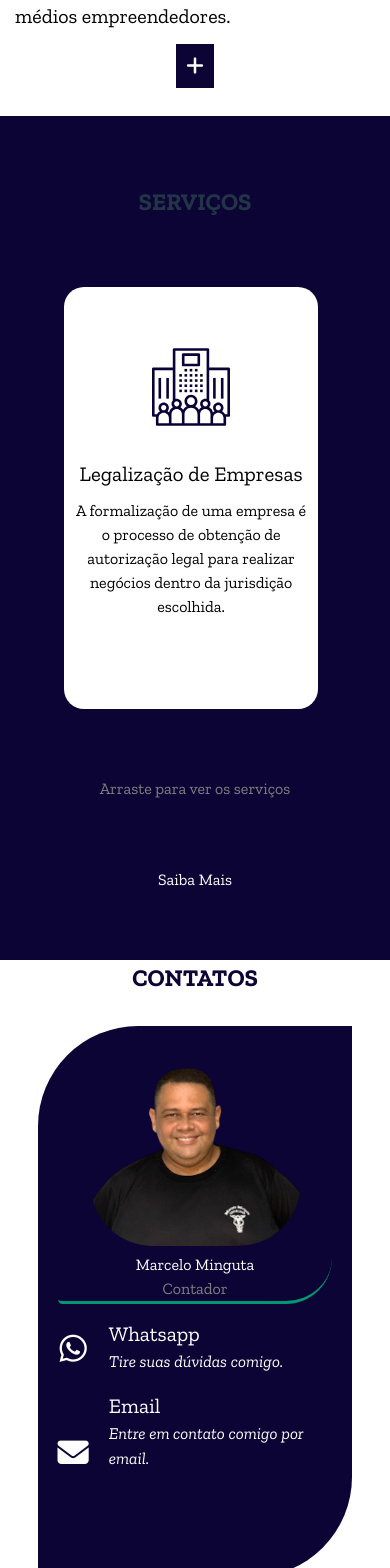
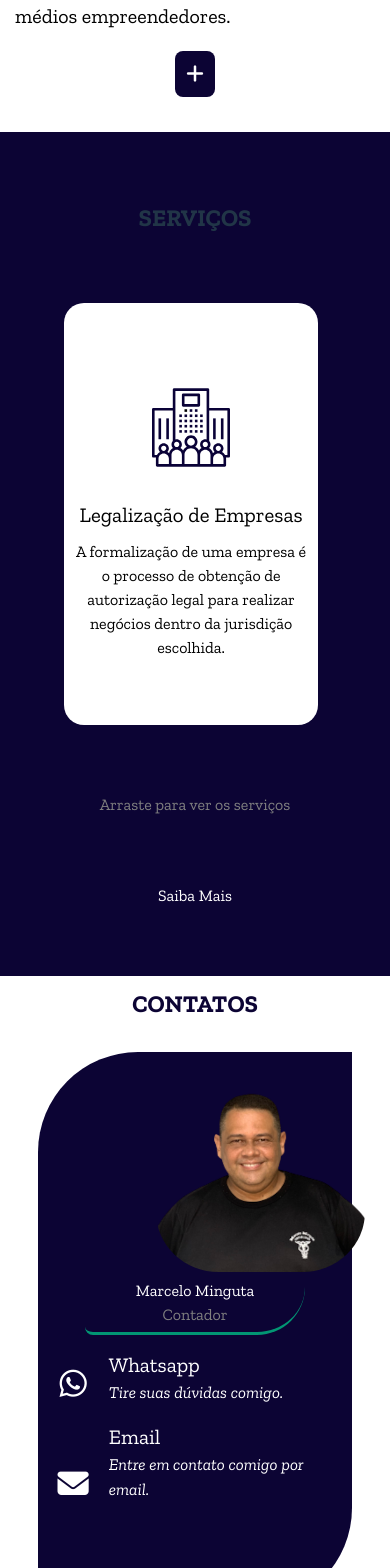
Before and after one commit to mIINguta/mm-contabilidade, a React (Vite) app: page / in a window 390 px wide. Shown: the part 2080-3648 px from the top of the page. Built offline with nearby package versions, Linux system fonts and the light colour scheme.

Commit message:
:lipstick: feat: Estilização componentes Serviço, Contato e Cards

```diff
--- a/src/components/SectionSobreNos.tsx
+++ b/src/components/SectionSobreNos.tsx
@@ -1,9 +1,19 @@
 import ImgSobre from '../assets/images/logo1.png';
 import { BrowserRouter, Routes, Route, Link } from 'react-router-dom';
 import QuemSomos from '../pages/QuemSomos';
+import { useRef } from 'react';
+
 export default function SectionSobreNos(){
 
+    const quemSomosRef:any = useRef();
+
+    const handleClick = () =>{
+            quemSomosRef.current?.scrollIntoView({})
+        }
+
     return(
+
+
         <>
         <BrowserRouter>
         <section id="sec-sobrenos" className="sec-sobrenos">
@@ -21,14 +31,16 @@ export default function SectionSobreNos(){
                 </div>
 
                     <Link to="/quem-somos">
-                        <a className="btn-quemsomos" title="Saiba mais">
+                        <button className="btn-quemsomos" onClick={handleClick}
+
+                        title="Saiba mais">
                             <i className="fa-solid fa-plus"></i>
-                        </a>
+                        </button>
                     </Link>
 
             </section>
-                <Routes >
-                    <Route path="/quem-somos" element={<QuemSomos/>}></Route>
+                <Routes>
+                    <Route path="/quem-somos"  element={<QuemSomos/> }></Route>
                 </Routes>
             </BrowserRouter>
 
--- a/src/components/styles/CardContato.scss
+++ b/src/components/styles/CardContato.scss
@@ -1,32 +1,39 @@
 
 .card{
     background-color: #0c0434;
-    width: 20vw;
-    height: 80vh;
+    min-width: 20vw;
+    min-height: 80vh;
+    height: auto;
     border-radius: 100px 0px;
     padding: 20px;
-
-
-
-
+    display: flex;
+    flex-direction: column;
+    align-items: center;
 
     .nome{
-        border-radius: 10px 10px 100px 10px;
+        border-radius: 10px 10px 60px 10px;
         border-bottom: 3px solid #029673;
+        width: 80%;
+        padding-bottom: 5px;
 
 
         :nth-of-type(2){
-            color:grey;
+            color:#808080;
         }
         h4{
         color: #fff;
         font-weight: 100;
     }
     }
+    figure{
+        width: 20vw;
+
     img{
+
         border-radius: 30%;
 
     }
+}
 
     .div-info{
         display: flex;
@@ -48,7 +55,8 @@
                     display: flex;
                     flex-direction: column;
                     justify-content: space-around;
-                    height: 30vh;
+                    align-items: center;
+                    min-height: 30vh;
 
                 }
                 li{
@@ -79,16 +87,13 @@
                 }
 
                 div{
-                    height: 10vh;
+                    min-height: 10vh;
                     color: #fff;
                     text-align: left;
                     display: flex;
                     flex-direction: column;
                     justify-content: center;
                     font-weight: 100;
-
-
-
 
                     h3{
                         font-size: 1em;
@@ -113,14 +118,16 @@
 @media(max-width:900px){
     .card{
         width: 90%;
-        height:80%;
+        min-height:80%;
+        height: auto;
 
 
         .div-info{
             font-size: 1.3em;
 
             justify-content: center;
-            height: 50%;
+            height: auto;
+            min-height: 50%;
 
             .but-des{
                 justify-content: center;
--- a/src/components/styles/CardServico.scss
+++ b/src/components/styles/CardServico.scss
@@ -1,6 +1,6 @@
 .card-servico{
     width: 20vw;
-    height: 60vh;
+    min-height: 60vh;
     padding: 10px;
     background-color: #fff;
     border-radius: 20px;
@@ -27,14 +27,13 @@
     p{
         color: #000;
         text-align: center;
-        height: 20vh;
     }
 }
 
 @media(max-width:800px){
     .card-servico{
         width: 65vw;
-        height: 50vh;
+        min-height: 50vh;
 
             figure{
                 width: 20vw;
--- a/src/components/styles/QuemSomos.scss
+++ b/src/components/styles/QuemSomos.scss
@@ -51,7 +51,8 @@
     display: flex;
     justify-content: center;
     text-align: center;
-    height: 100vh;
+    min-height: 100vh;
+    height: auto;
     padding: 20px 0px;
 
     .aviso{
@@ -62,7 +63,8 @@
 
     .card{
         background-color: #029673;
-
+        min-height: 70vh;
+        height: auto;
         .ativo{
             display: flex;
         }
@@ -128,9 +130,9 @@
         height: auto;
 
         .card{
+            min-height:60vh;
             height: auto;
             min-width: 67vw;
-
             p{
                 font-size: 1em;
             }
--- a/src/components/styles/SectionContatos.scss
+++ b/src/components/styles/SectionContatos.scss
@@ -4,7 +4,8 @@
     justify-content: space-around;
     text-align: center;
     color:#0c0434;
-    height: 100vh;
+    min-height: 100vh;
+    padding: 10px 0px;
 
 
     .div-horarios{
--- a/src/components/styles/SectionServicos.scss
+++ b/src/components/styles/SectionServicos.scss
@@ -5,7 +5,8 @@
     justify-content: space-around;
     background-color: #0c0434;
     width: 100%;
-    height: 100vh;
+    min-height: 100vh;
+    height: auto;
 
     .legenda-carousel{
         display: none;
@@ -16,14 +17,16 @@
         font-weight: 100;
     }
 
- }
+
+
+}
 
  .carousel{
     width: 62vw;
     overflow: hidden;
     cursor: grab;
-}
-ul{
+
+    ul{
     display: flex;
     gap: 10px;
 
@@ -41,6 +44,7 @@ ul{
         }
     }
 }
+ }
 
  @media(max-width:800px){
     .sec-servicos{
@@ -52,6 +56,10 @@ ul{
         }
     .carousel{
         width: 67vw;
+        height:auto;
+        ul{
+            height: auto;
+        }
     }
  }
 }
--- a/src/pages/QuemSomos.tsx
+++ b/src/pages/QuemSomos.tsx
@@ -1,5 +1,5 @@
 import { motion } from "framer-motion";
-import {useState, useRef, useEffect, forwardRef} from "react";
+import {useState, useRef, useEffect} from "react";
 
 import CardContato from "../components/CardContato";
 import ImgGustavo from"../assets/images/gustavo-quemsomos-card.png"
@@ -8,7 +8,7 @@ import ImgRosana from"../assets/images/rosana-quemsomos-card.png"
 import ImgAlmir from"../assets/images/almir-quemsomos-card.png"
 import ImgMarcelo from"../assets/images/marcelo-quemsomos-card.png"
 
-export default function QuemSomos(){
+export default function QuemSomos({quemSomosRef}:any){
     let carousel:any = useRef();
     let [width, setWidth]:any = useState(0);
 
@@ -20,8 +20,8 @@ export default function QuemSomos(){
 
     return(
         <>
-            <section className="sec-quem-somos">
-                <div  className="desc">
+            <section ref={quemSomosRef} className="sec-quem-somos">
+                <div className="desc">
                     <h2>NOSSA EQUIPE</h2>
                     <p>A equipe de contabilidade é composta por profissionais qualificados e experientes que trabalham em conjunto para oferecer serviços contábeis abrangentes e de qualidade para a sua empresa.</p>
 
@@ -57,7 +57,7 @@ export default function QuemSomos(){
                             <CardContato
                                 img ={ImgAlmir}
                                 nome= "Almir Ferreira"
-                                funcao = "Departamento Pessoal"
+                                funcao = "Dep. Pessoal"
                                 quemsomos = {true}
                                 telefone = "5521964018625"
                                 email= "almirfcarvalho8@gmail.com"
@@ -102,7 +102,6 @@ export default function QuemSomos(){
                                 >
                             </CardContato>
                         </li>
-
                         </motion.ul>
                             <p className="aviso"> Arraste para ver</p>
                         </motion.div>
```
